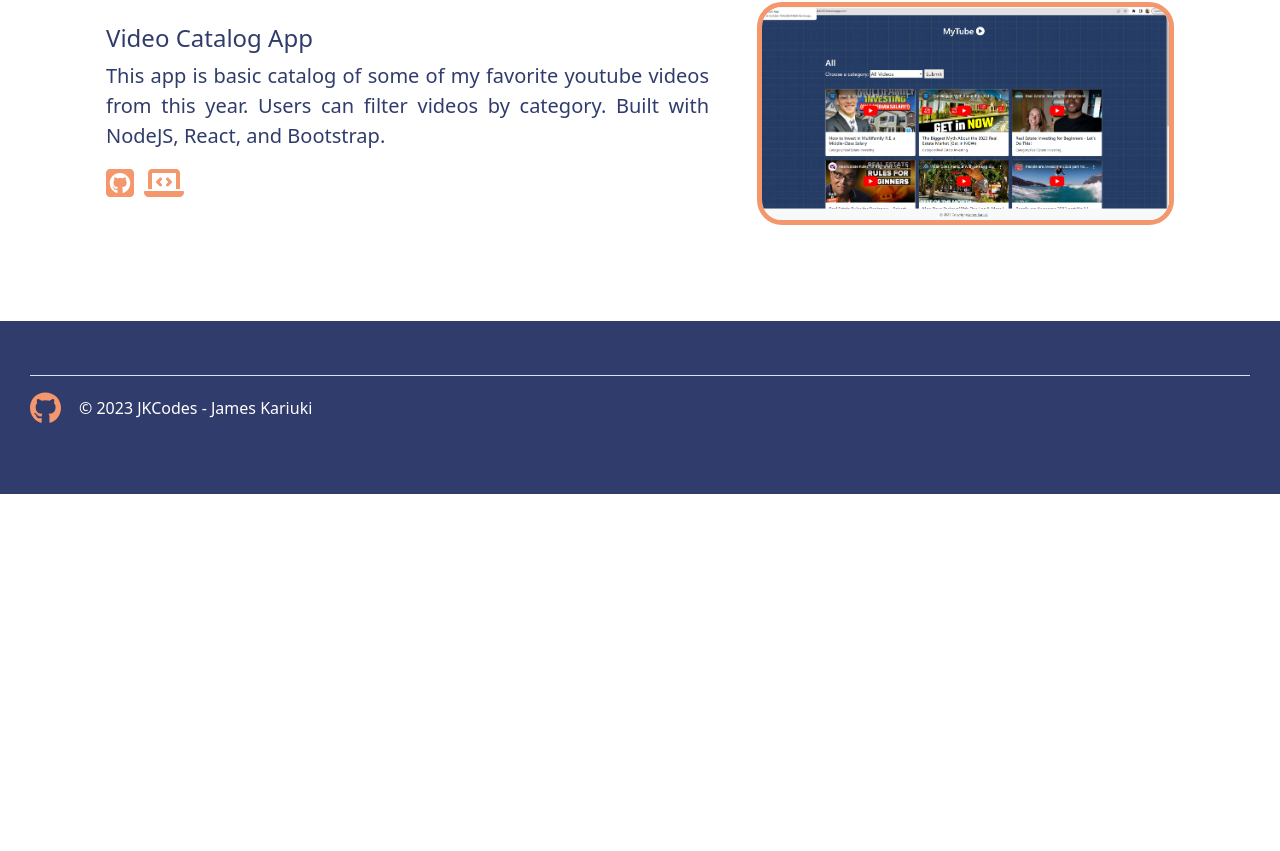
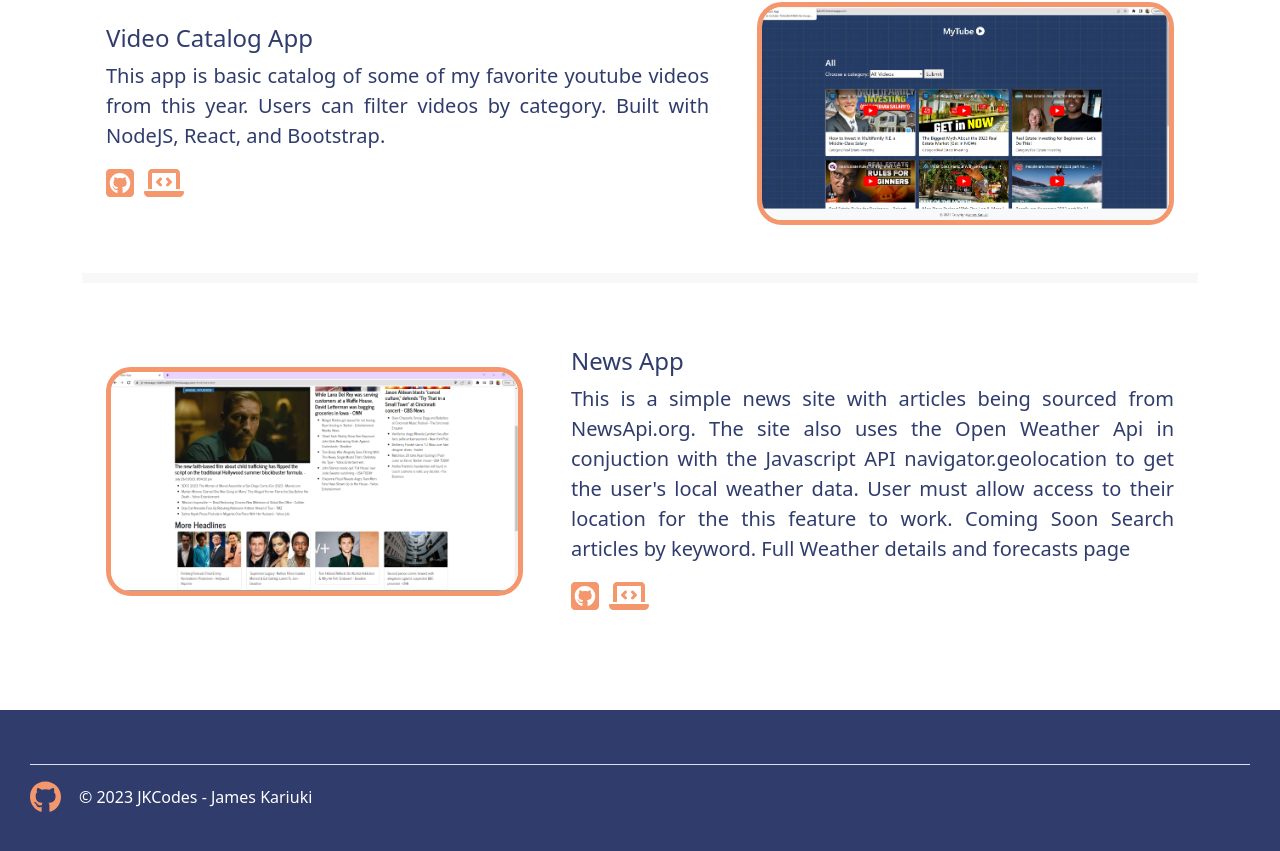
Before and after one commit to jkkariuki/my-porftolio, a React (Create React App) app: page / in a window 1280 px wide. Shown: the part 2408-3259 px from the top of the page. Before the commit the page ends 2902 px from the top, so only its background shows below. Built offline with nearby package versions, Linux system fonts and the light colour scheme.

Commit message:
add news project

```diff
--- a/src/components/Portfolio.jsx
+++ b/src/components/Portfolio.jsx
@@ -10,6 +10,7 @@ function Portfolio() {
     "/imgs/Screenshot (6).png",
     "/imgs/Jamazon.png",
     "/imgs/mytube1.png",
+    "/imgs/newsAppImg.png",
   ];
   const imageId = "aboutImage";
   const aboutMe =
@@ -117,6 +118,39 @@ function Portfolio() {
         <div class="col-10 col-sm-8 col-lg-5 portfolioImgDiv">
           <ImageBlock id="portfolioImg" src={image[2]} />
         </div>
+        <hr />
+
+        <div class="col-10 col-sm-8 col-lg-5 portfolioImgDiv">
+          <ImageBlock id="portfolioImg" src={image[3]} />
+        </div>
+        <div class="col-lg-7">
+          <h4>News App</h4>
+
+          <div>
+            <p class="lead">
+              This is a simple news site with articles being sourced from
+              NewsApi.org. The site also uses the Open Weather Api in conjuction
+              with the Javascript API navigator.geolocation to get the user's
+              local weather data. User must allow access to their location for
+              the this feature to work. Coming Soon Search articles by keyword.
+              Full Weather details and forecasts page
+            </p>
+            <a href="https://github.com/jkkariuki/News-App">
+              <FontAwesomeIcon
+                className="icons"
+                icon={faGithubSquare}
+                size="2x"
+              />
+            </a>
+            <a href="https://jk-newsapp-c6afecd0057f.herokuapp.com">
+              <FontAwesomeIcon
+                className="icons"
+                icon={faLaptopCode}
+                size="2x"
+              />{" "}
+            </a>
+          </div>
+        </div>
       </div>
     </div>
   );
```
Also changed, not shown: public/imgs/newsAppImg.png (added).
